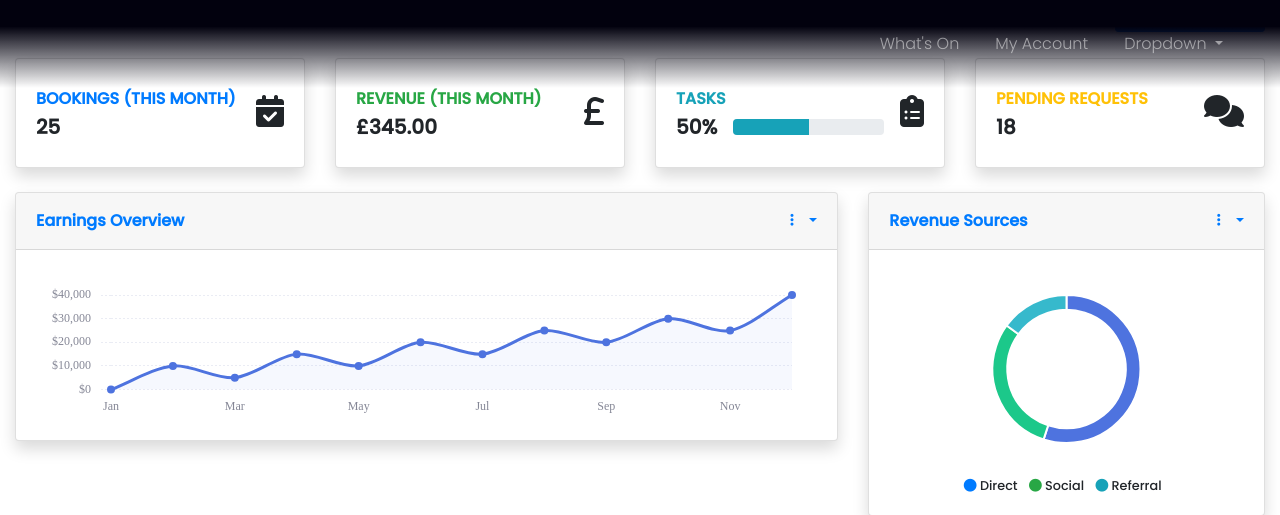
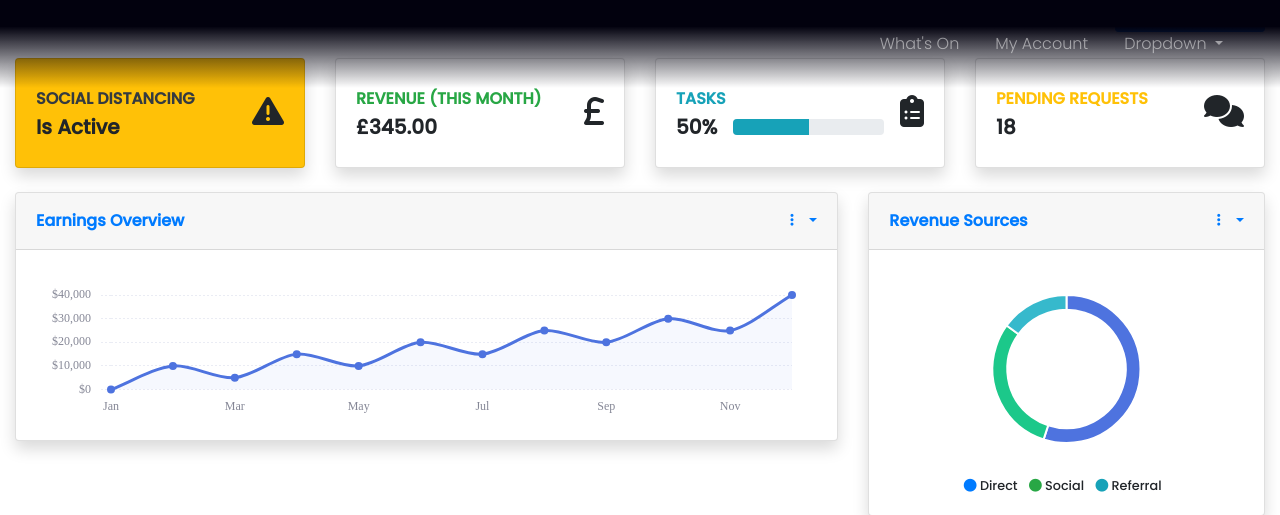
Before and after one commit to liamicy3aaa/gfc-v1, a PHP site: template templates/Manage/dashboard/dashboard.phtml in a window 1280 px wide. Shown: the top 515 px of the page. Run offline with PHP 8.4, Linux system fonts and the light colour scheme; the template is opened without the code that fills it, so the values that code supplies are empty; some libraries are stand-ins or nearby versions.

Commit message:
DEV 3.1
Update to the navigation and dashboard of the manage side of the system.

```diff
--- a/templates/Manage/dashboard/dashboard.phtml
+++ b/templates/Manage/dashboard/dashboard.phtml
@@ -11,15 +11,15 @@
 
             <!-- Earnings (Monthly) Card Example -->
             <div class="col-xl-3 col-md-6 mb-4">
-              <div class="card border-left-primary shadow h-100 py-2">
+              <div class="card border-left-danger bg-warning shadow h-100 py-2">
                 <div class="card-body">
                   <div class="row no-gutters align-items-center">
                     <div class="col mr-2">
-                      <div class="text-xs font-weight-bold text-primary text-uppercase mb-1">Bookings (this month)</div>
-                      <div class="h5 mb-0 font-weight-bold text-gray-800">25</div>
+                      <div class="text-xs font-weight-bold text-dark text-uppercase mb-1">Social Distancing</div>
+                      <div class="h5 mb-0 font-weight-bold text-gray-800">Is Active</div>
                     </div>
                     <div class="col-auto">
-                      <i class="fas fa-calendar-check fa-2x text-gray-300"></i>
+                      <i class="fas fa-exclamation-triangle fa-2x text-gray-100"></i>
                     </div>
                   </div>
                 </div>
```
Also changed, not shown: templates/Manage/index.phtml (+6 -5 lines).
